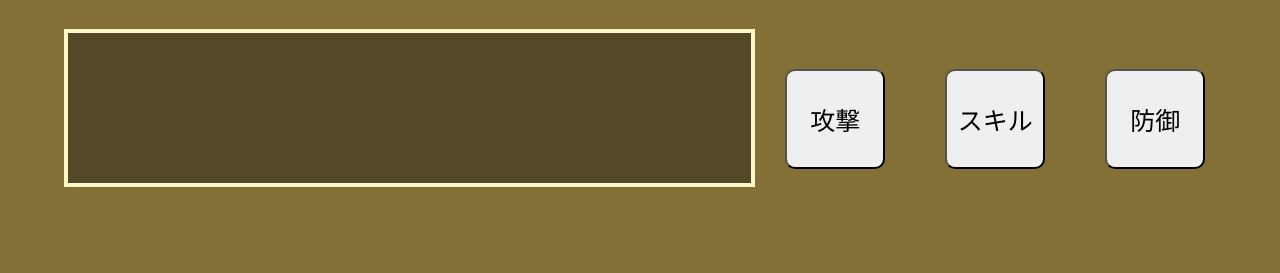
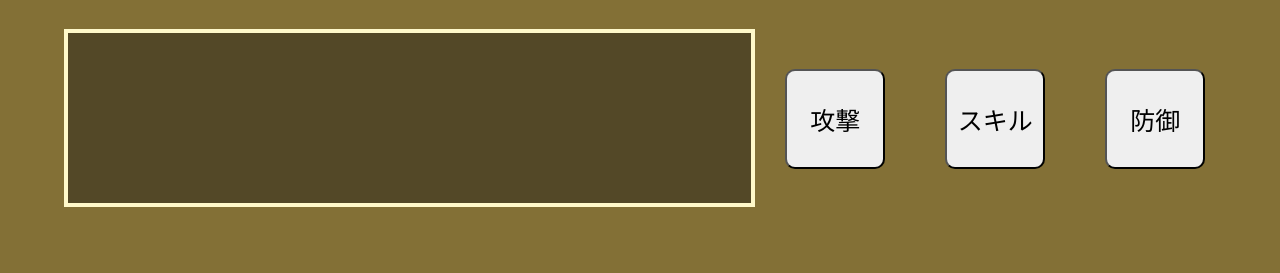
Before and after one commit to 2023AIT-OOP2-G11/OOP, a Flask app: template templates/game.html in a window 1280 px wide. Shown: the part 527-800 px from the top of the page. Run offline with Flask 3, Linux system fonts and the light colour scheme; the template is opened without the code that fills it: most values are stand-ins (such as "Sample title", 1, 10 or a date in 2020); some web fonts are replaced.

Commit message:
テキスト表示枠変更

```diff
--- a/static/game.css
+++ b/static/game.css
@@ -68,11 +68,10 @@ img {
 .text {
     background-color: rgb(83, 72, 39);
     border: solid 4px rgb(255, 249, 202);
-    padding-top: 30px;
-    padding-left: 30px;
+    padding: 10px 10px 40px;
     margin-top: 30px;
     height: 120px;
-    font-size: 30px;
+    font-size: 25px;
 }
 
 
```
